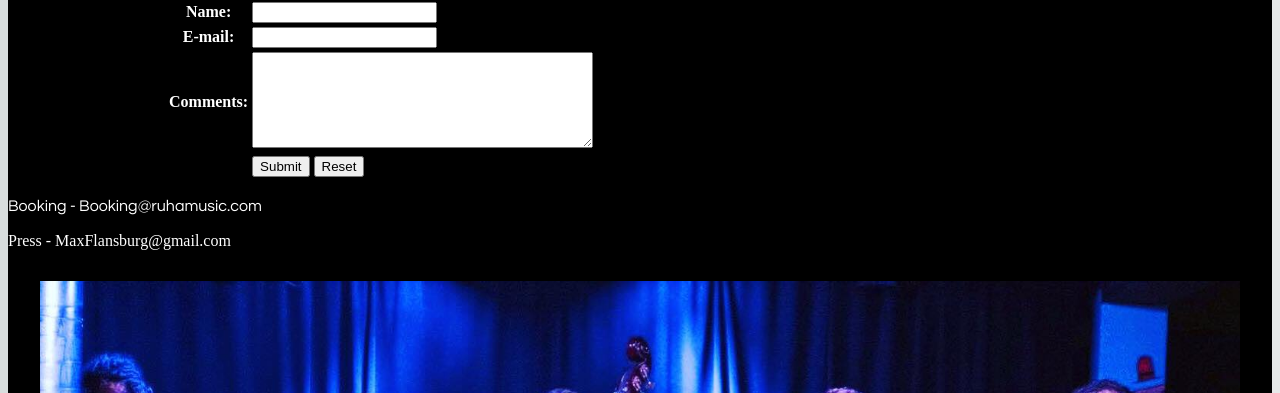
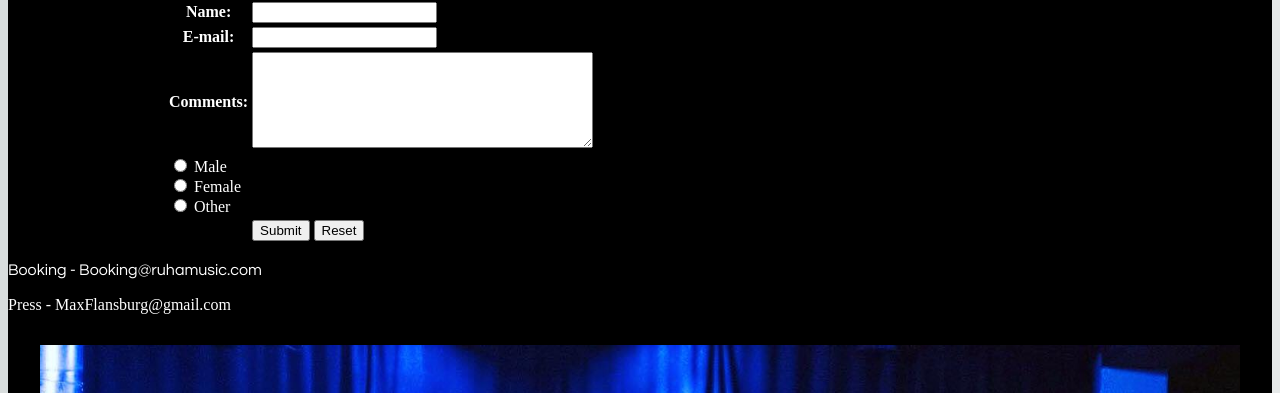
Before and after one commit to maxflans/assignment5, a plain HTML site: page Contact.html in a window 1280 px wide. Shown: the part 407-800 px from the top of the page. Drawn offline with Linux system fonts and the light colour scheme.

Commit message:
Worked for a bit in class 4

```diff
--- a/Contact.html
+++ b/Contact.html
@@ -33,13 +33,20 @@
                 </tr>
                 <tr>
                     <th><label for="comments">Comments:</label></th>
-                    <td><textarea name="comments" id="comments" rows="6" cols="40"></textarea></td>
+                    <td><textarea name="comments" id="comments" rows="6" cols="40"></textarea>
+                    </td>
                 </tr>
+               <td><form action="">
+  <input type="radio" name="gender" value="male"> Male<br>
+  <input type="radio" name="gender" value="female"> Female<br>
+  <input type="radio" name="gender" value="other"> Other
+</form></td>
                 <tr>
                     <td></td>
                     <td>
                         <input type="submit" id="submit" value="Submit">
                         <input type="reset" id="reset" value="Reset">
+
                         <form action="mailto:maxflansburg@gmail.com" method="post" enctype="text/plain"></form>
                     </td>
                 </tr>
@@ -54,7 +61,7 @@
     </p>
 
     <p2 id="Contact"> Press - MaxFlansburg@gmail.com
-    <image  src="images/db%20contact.jpg" style="position:relative" /></p2>
+    <image  src="images/db%20contact.jpg" style="position:relative"  /></p2>
 
 
 
```
